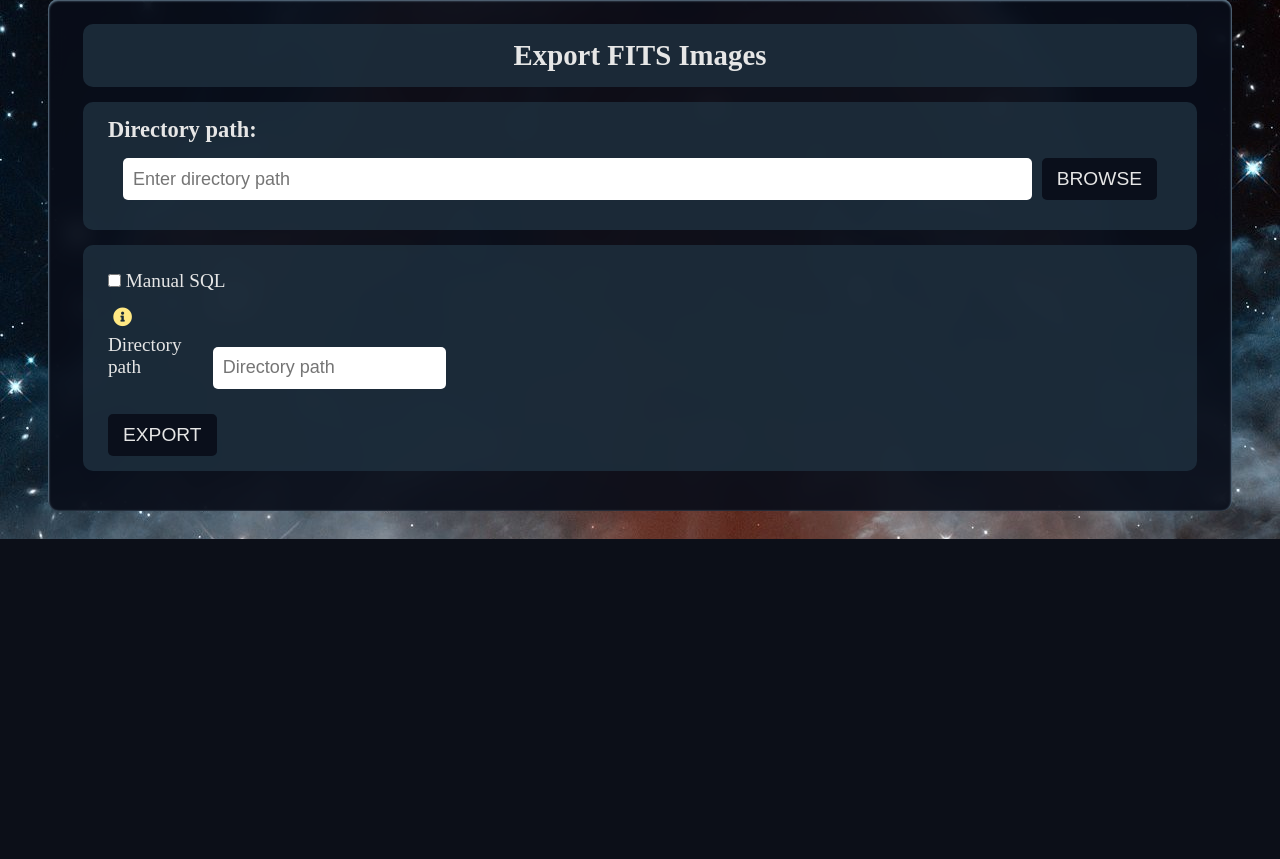
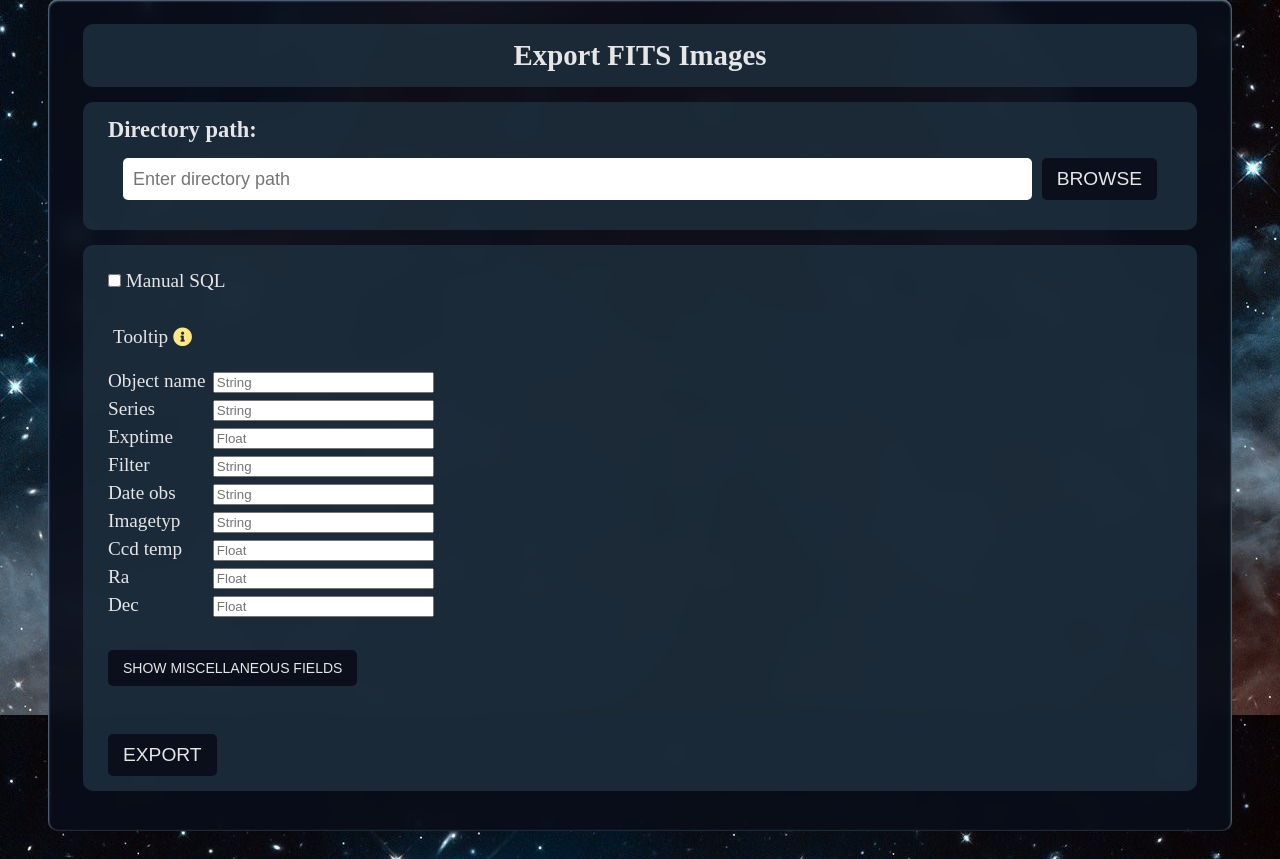
Before and after one commit to TIS2023-FMFI/hviezdna-obloha, a Django app: template NightSky/Observatory/templates/Observatory/export_fits.html in a window 1280 px wide. Shown: the part 335-1194 px from the top of the page. Before the commit the page ends 874 px from the top, so only its background shows below. Run offline with Django 4.2, Linux system fonts and the light colour scheme; the template is opened without the code that fills it: values that come from a table or form of the project are taken from there, others are empty; parts of the project's set-up code (start-up, migrations or seed data) failed here and were passed over; some libraries are stand-ins or nearby versions.

Commit message:
add field placeholders and sort fields into two categories

```diff
--- a/NightSky/Observatory/forms.py
+++ b/NightSky/Observatory/forms.py
@@ -42,7 +42,8 @@
                 #     raise forms.ValidationError("Invalid format.")
 
                 if left_endpoint > right_endpoint:
-                    raise forms.ValidationError("First endpoint of an interval must not be greater than the second one.")
+                    raise forms.ValidationError(
+                        "First endpoint of an interval must not be greater than the second one.")
 
                 # TODO: POZOR TU JE ZRADA DO BUDUCNA
                 integer_intervals.append((left_endpoint, right_endpoint))
@@ -194,48 +195,47 @@
 
 
 class ExportForm(forms.Form):
-    NAXIS = MultipleIntegerIntervalsField(required=False)
-    NAXIS1 = MultipleIntegerIntervalsField(required=False)
-    NAXIS2 = MultipleIntegerIntervalsField(required=False)
+    primary_fields = ['OBJECT_NAME', 'SERIES', 'EXPTIME', 'FILTER', 'DATE_OBS', 'IMAGETYP', 'CCD_TEMP', 'RA', 'DEC']
 
-    IMAGETYP = MultipleStringsField(required=False)
-    FILTER = MultipleStringsField(required=False)
-    # OBJECT_NAME = MultipleStringsField()
-    SERIES = MultipleIntegerIntervalsField(required=False)
-    DATE_OBS = DateObsField(required=False)
+    OBJECT_NAME = MultipleStringsField(widget=forms.TextInput(attrs={"placeholder": "String"}), required=False)
+    SERIES = MultipleStringsField(widget=forms.TextInput(attrs={"placeholder": "String"}), required=False)
+    EXPTIME = MultipleFloatIntervalsField(widget=forms.TextInput(attrs={"placeholder": "Float"}), required=False)
+    FILTER = MultipleStringsField(widget=forms.TextInput(attrs={"placeholder": "String"}), required=False)
+    DATE_OBS = DateObsField(widget=forms.TextInput(attrs={"placeholder": "String"}), required=False)
+    IMAGETYP = MultipleStringsField(widget=forms.TextInput(attrs={"placeholder": "String"}), required=False)
+    CCD_TEMP = MultipleFloatIntervalsField(widget=forms.TextInput(attrs={"placeholder": "Float"}), required=False)
+    RA = MultipleFloatIntervalsField(widget=forms.TextInput(attrs={"placeholder": "Float"}), required=False)
+    DEC = MultipleFloatIntervalsField(widget=forms.TextInput(attrs={"placeholder": "Float"}), required=False)
 
-    MJD_OBS = MultipleFloatIntervalsField(required=False)
-    EXPTIME = MultipleFloatIntervalsField(required=False)
-    CCD_TEMP = MultipleFloatIntervalsField(required=False)
+    NAXIS = MultipleIntegerIntervalsField(widget=forms.TextInput(attrs={"placeholder": "Integer"}), required=False)
+    NAXIS1 = MultipleIntegerIntervalsField(widget=forms.TextInput(attrs={"placeholder": "Integer"}), required=False)
+    NAXIS2 = MultipleIntegerIntervalsField(widget=forms.TextInput(attrs={"placeholder": "Integer"}), required=False)
+    XBINNING = MultipleIntegerIntervalsField(widget=forms.TextInput(attrs={"placeholder": "Integer"}), required=False)
+    YBINNING = MultipleIntegerIntervalsField(widget=forms.TextInput(attrs={"placeholder": "Integer"}), required=False)
+    XORGSUBF = MultipleIntegerIntervalsField(widget=forms.TextInput(attrs={"placeholder": "Integer"}), required=False)
+    YORGSUBF = MultipleIntegerIntervalsField(widget=forms.TextInput(attrs={"placeholder": "Integer"}), required=False)
+    MODE = MultipleIntegerIntervalsField(widget=forms.TextInput(attrs={"placeholder": "Integer"}), required=False)
 
-    XBINNING = MultipleIntegerIntervalsField(required=False)
-    YBINNING = MultipleIntegerIntervalsField(required=False)
-    XORGSUBF = MultipleIntegerIntervalsField(required=False)
-    YORGSUBF = MultipleIntegerIntervalsField(required=False)
-    MODE = MultipleIntegerIntervalsField(required=False)
+    MJD_OBS = MultipleFloatIntervalsField(widget=forms.TextInput(attrs={"placeholder": "Float"}), required=False)
+    GAIN = MultipleFloatIntervalsField(widget=forms.TextInput(attrs={"placeholder": "Float"}), required=False)
+    RD_NOISE = MultipleFloatIntervalsField(widget=forms.TextInput(attrs={"placeholder": "Float"}), required=False)
+    RA_PNT = MultipleFloatIntervalsField(widget=forms.TextInput(attrs={"placeholder": "Float"}), required=False)
+    DEC_PNT = MultipleFloatIntervalsField(widget=forms.TextInput(attrs={"placeholder": "Float"}), required=False)
+    AZIMUTH = MultipleFloatIntervalsField(widget=forms.TextInput(attrs={"placeholder": "Float"}), required=False)
+    ELEVATIO = MultipleFloatIntervalsField(widget=forms.TextInput(attrs={"placeholder": "Float"}), required=False)
+    AIRMASS = MultipleFloatIntervalsField(widget=forms.TextInput(attrs={"placeholder": "Float"}), required=False)
+    RATRACK = MultipleFloatIntervalsField(widget=forms.TextInput(attrs={"placeholder": "Float"}), required=False)
+    DECTRACK = MultipleFloatIntervalsField(widget=forms.TextInput(attrs={"placeholder": "Float"}), required=False)
+    PHASE = MultipleFloatIntervalsField(widget=forms.TextInput(attrs={"placeholder": "Float"}), required=False)
+    RANGE = MultipleFloatIntervalsField(widget=forms.TextInput(attrs={"placeholder": "Float"}), required=False)
 
-    GAIN = MultipleFloatIntervalsField(required=False)
-    RD_NOISE = MultipleFloatIntervalsField(required=False)
+    OBSERVER = MultipleStringsField(widget=forms.TextInput(attrs={"placeholder": "String"}), required=False)
 
-    OBSERVER = MultipleStringsField(required=False)
-
-    RA = MultipleFloatIntervalsField(required=False)
-    DEC = MultipleFloatIntervalsField(required=False)
-    RA_PNT = MultipleFloatIntervalsField(required=False)
-    DEC_PNT = MultipleFloatIntervalsField(required=False)
-    AZIMUTH = MultipleFloatIntervalsField(required=False)
-    ELEVATIO = MultipleFloatIntervalsField(required=False)
-    AIRMASS = MultipleFloatIntervalsField(required=False)
-    RATRACK = MultipleFloatIntervalsField(required=False)
-    DECTRACK = MultipleFloatIntervalsField(required=False)
-    PHASE = MultipleFloatIntervalsField(required=False)
-    RANGE = MultipleFloatIntervalsField(required=False)
-
-    object_name_choices = [
-        (image.OBJECT_NAME, image.OBJECT_NAME)
-        for image in FitsImage.objects.all().distinct("OBJECT_NAME").order_by("OBJECT_NAME")
-    ]
-
-    OBJECT_NAME = forms.MultipleChoiceField(
-        choices=object_name_choices, widget=forms.CheckboxSelectMultiple, required=False
-    )
+    # object_name_choices = [
+    #     (image.OBJECT_NAME, image.OBJECT_NAME)
+    #     for image in FitsImage.objects.all().distinct("OBJECT_NAME").order_by("OBJECT_NAME")
+    # ]
+    #
+    # OBJECT_NAME = forms.MultipleChoiceField(
+    #     choices=object_name_choices, widget=forms.CheckboxSelectMultiple, required=False
+    # )
--- a/NightSky/Observatory/scripts/first_insert.py
+++ b/NightSky/Observatory/scripts/first_insert.py
@@ -6,13 +6,16 @@
     insert = Insert(str(folder))
     count = insert.get_number_of_inserted_rows()
     del insert
+
     return count
 
 
 def process_folders_with_fits(root_dir):
     count = 0
     root_path = Path(root_dir)
+
     for folder in root_path.rglob("*"):
         if folder.is_dir():
             count += insert_fits_in_folder(folder)
+
     return count
--- a/NightSky/Observatory/templates/Observatory/export_fits.html
+++ b/NightSky/Observatory/templates/Observatory/export_fits.html
@@ -119,35 +119,58 @@
 
             <!--? Export Form -->
             <div id="export_model_form" class="form-group">
-                <!--?                {{ form.as_div }}-->
 
                 <div class="tooltip-icon">
+                    Tooltip
                     <i class="fas fa-info-circle"></i>
                     <article class="tooltip-text">
-                        <p><b>Formát vstupu.</b></p>
-                        <p>Intervaly sa zapisujú vo formáte <em>[x, y]</em>, čo značí uzatvorený interval.<br>
-                            Oddelením čiarkou sa môžu kombinovať viaceré exaktné hodnoty a intervaly.
+                        <p><b>Input Format.</b></p>
+                        <p>Intervals are written in format <em>[x, y]</em> which represent a closed interval.<br>
+                            You can combine multiple exact values and intervals by separating them with commas.
                         </p>
                         <p>
-                            <b>Integer</b><br>
-                            Len celé čísla.
+                            <b>Integer.</b><br>
+                            Only integer numbers and integer intervals are allowed.
                         </p>
                         <p>
-                            <b>Float</b><br>
-                            Desatinné čísla sa píšu s bodkou. Akceptuje sa aj exponenciálny zápis <em>(napríklad 1.23e2)</em> a taktiež celé čísla.
+                            <b>Float.</b><br>
+                            Only decimal point is allowed as a decimal separator. You can also write a float input in
+                            an exponential notation <em>(e.g. 1.23e2)</em> or just as an integer.
                         </p>
-                        <p><b>String</b><br>
-                           Len exaktné reťazce s výnimkou <em>date_obs</em>, ktorý je možné zapísať aj v intervale.
+                        <p><b>String.</b><br>
+                            Only exact string values are allowed except <em>date_obs</em> parameter,
+                            which can be written as an interval.
                         </p>
                     </article>
                 </div>
 
-                {% for field in form %}
-                <div class="form-group">
-                    <label for="{{ field.id_for_label }}">{{ field.label }}</label>
-                    {{ field }}
+                <div id="visible-fields" class="">
+                    {% for field in form %}
+                    {% if field.name in form.primary_fields %}
+                    <div>
+                        <label for="{{ field.id_for_label }}">{{ field.label }}</label>
+                        {{ field }}
+                    </div>
+                    {% endif %}
+                    {% endfor %}
                 </div>
-                {% endfor %}
+
+                <button type="button" id="toggle-hidden-fields" class="miscellaneous">
+                    Show Miscellaneous Fields
+                </button>
+
+                <div id="hidden-fields" style="display: none;">
+                    {% for field in form %}
+                    {% if not field.name in form.primary_fields %}
+                    <div>
+                        <label for="{{ field.id_for_label }}">{{ field.label }}</label>
+                        {{ field }}
+                    </div>
+                    {% endif %}
+                    {% endfor %}
+                </div>
+
+
             </div>
 
             <div id="sql_input_error" class="alert-danger"></div>
@@ -171,13 +194,18 @@
 </div>
 
 <script>
-    // $(document).ready(function () {
-    //     $('.tooltip-icon').each(function () {
-    //         const $this = $(this);
-    //         const tooltipText = $this.data('tooltip');
-    //         $this.append('<span class="tooltip-text">' + tooltipText + '</span>');
-    //     });
-    // });
+    document.getElementById('toggle-hidden-fields').addEventListener('click', function () {
+        const hiddenFieldsDiv = document.getElementById('hidden-fields');
+
+        if (hiddenFieldsDiv.style.display === 'none') {
+            hiddenFieldsDiv.style.display = 'block';
+            this.textContent = 'Hide Miscellaneous Fields';
+
+        } else {
+            hiddenFieldsDiv.style.display = 'none';
+            this.textContent = 'Show Miscellaneous Fields';
+        }
+    });
 
     function triggerFileExplorer() {
         fetch('{% url "open_file_explorer" %}')
--- a/NightSky/static/styles.css
+++ b/NightSky/static/styles.css
@@ -256,6 +256,8 @@
 .tooltip-icon i {
     color: #ffe883;
     cursor: pointer;
+    margin-bottom: 1em;
+    margin-top: 1em;
 }
 
 .tooltip-icon .tooltip-text {
@@ -281,3 +283,8 @@
 .tooltip-icon:hover .tooltip-text {
     display: inline-block;
 }
+
+.miscellaneous {
+    font-size: 14px;
+    margin: 2em 0;
+}
```
Also changed, not shown: NightSky/Observatory/views.py (+8 -13 lines).
